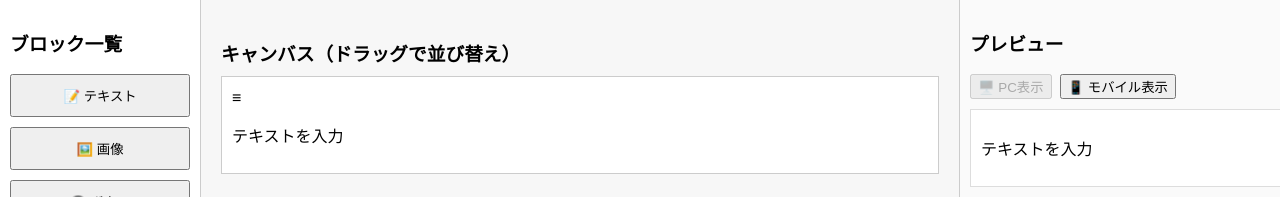
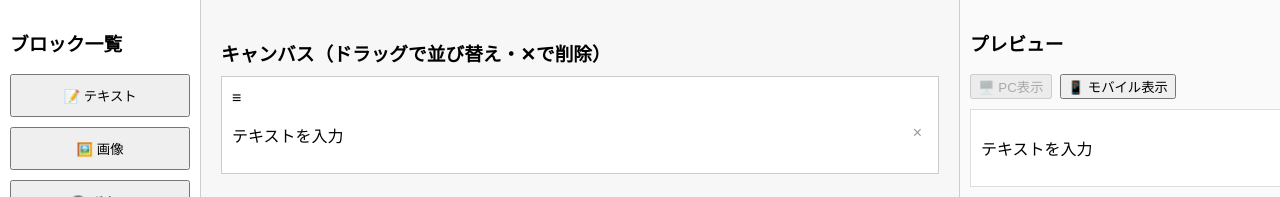
Before and after one commit to akase-github/no-code-tool, a React (Create React App) app: page / in a window 1280 px wide. Both pictures are taken after a click on the button "📝 テキスト". Shown: the top 197 px of the page. Built offline with nearby package versions, Linux system fonts and the light colour scheme.

Commit message:
削除ボタン追加

```diff
--- a/src/App.tsx
+++ b/src/App.tsx
@@ -34,6 +34,14 @@ const App: React.FC = () => {
     );
   };
 
+  const handleDeleteBlock = (id: string) => {
+    setBlocks((prev) => prev.filter((block) => block.id !== id));
+    if (selectedBlockId === id) {
+      setSelectedBlockId(null);
+    }
+  };
+
+
   const selectedBlock = blocks.find((b) => b.id === selectedBlockId) || null;
 
   return (
@@ -44,6 +52,7 @@ const App: React.FC = () => {
         selectedBlockId={selectedBlockId}
         onSelectBlock={handleSelectBlock}
         setBlocks={setBlocks}
+        onDeleteBlock={handleDeleteBlock}
       />
       <Preview blocks={blocks} />
       <PropertiesPanel selectedBlock={selectedBlock} onUpdateBlock={handleUpdateBlock} />
--- a/src/components/BlockList.tsx
+++ b/src/components/BlockList.tsx
@@ -1,4 +1,3 @@
-// src/components/BlockList.tsx
 import React from 'react';
 import { BlockType } from '../type';
 
--- a/src/components/Canvas.tsx
+++ b/src/components/Canvas.tsx
@@ -21,13 +21,15 @@ interface CanvasProps {
   onSelectBlock: (id: string) => void;
   selectedBlockId: string | null;
   setBlocks: (newBlocks: BlockData[]) => void;
+  onDeleteBlock: (id: string) => void;
 }
 
 const SortableBlock: React.FC<{
   block: BlockData;
   selected: boolean;
   onSelect: (id: string) => void;
-}> = ({ block, selected, onSelect }) => {
+  onDelete: (id: string) => void;
+}> = ({ block, selected, onSelect, onDelete }) => {
   const { attributes, listeners, setNodeRef, transform, transition } = useSortable({
     id: block.id,
   });
@@ -43,15 +45,44 @@ const SortableBlock: React.FC<{
 
   return (
     <div ref={setNodeRef} style={style} {...attributes}>
+      {/* ドラッグハンドル */}
       <div {...listeners} style={{ cursor: 'grab' }}>≡</div>
-      <div onClick={() => onSelect(block.id)}>
+
+      {/* ブロック本体（クリック選択） */}
+      <div
+        onClick={() => onSelect(block.id)}
+        style={{ cursor: 'default', position: 'relative' }}
+      >
+        {/* ✕ 削除ボタン */}
+        <button
+          onClick={(e) => {
+            e.stopPropagation(); // 親のonClick防止
+            onDelete(block.id);
+          }}
+          style={{
+            position: 'absolute',
+            top: 0,
+            right: 0,
+            background: 'transparent',
+            border: 'none',
+            fontSize: '16px',
+            cursor: 'pointer',
+            color: '#999',
+          }}
+          aria-label="削除"
+        >
+          ×
+        </button>
+
+        {/* 内容表示 */}
         {block.type === 'text' && <p>{block.content}</p>}
-        {block.type === 'image' && <img src={block.content} alt="画像" style={{ maxWidth: '100%' }} />}
+        {block.type === 'image' && (
+          <img src={block.content} alt="画像" style={{ maxWidth: '100%' }} />
+        )}
         {block.type === 'button' && <button>{block.content}</button>}
       </div>
     </div>
   );
-
 };
 
 const Canvas: React.FC<CanvasProps> = ({
@@ -59,6 +90,7 @@ const Canvas: React.FC<CanvasProps> = ({
   onSelectBlock,
   selectedBlockId,
   setBlocks,
+  onDeleteBlock,
 }) => {
   const sensors = useSensors(useSensor(PointerSensor));
 
@@ -81,7 +113,7 @@ const Canvas: React.FC<CanvasProps> = ({
         overflowY: 'auto',
       }}
     >
-      <h3 style={{ marginBottom: '10px' }}>キャンバス（ドラッグで並び替え）</h3>
+      <h3 style={{ marginBottom: '10px' }}>キャンバス（ドラッグで並び替え・✕で削除）</h3>
       <DndContext sensors={sensors} collisionDetection={closestCenter} onDragEnd={handleDragEnd}>
         <SortableContext items={blocks.map((b) => b.id)} strategy={verticalListSortingStrategy}>
           {blocks.map((block) => (
@@ -90,6 +122,7 @@ const Canvas: React.FC<CanvasProps> = ({
               block={block}
               selected={block.id === selectedBlockId}
               onSelect={onSelectBlock}
+              onDelete={onDeleteBlock}
             />
           ))}
         </SortableContext>
--- a/src/components/Preview.tsx
+++ b/src/components/Preview.tsx
@@ -1,4 +1,3 @@
-// src/components/Preview.tsx
 import React, { useState } from 'react';
 import { BlockData } from '../type';
 
--- a/src/components/PropertiesPanel.tsx
+++ b/src/components/PropertiesPanel.tsx
@@ -1,4 +1,3 @@
-// src/components/PropertiesPanel.tsx
 import React from 'react';
 import { BlockData } from '../type';
 
```
